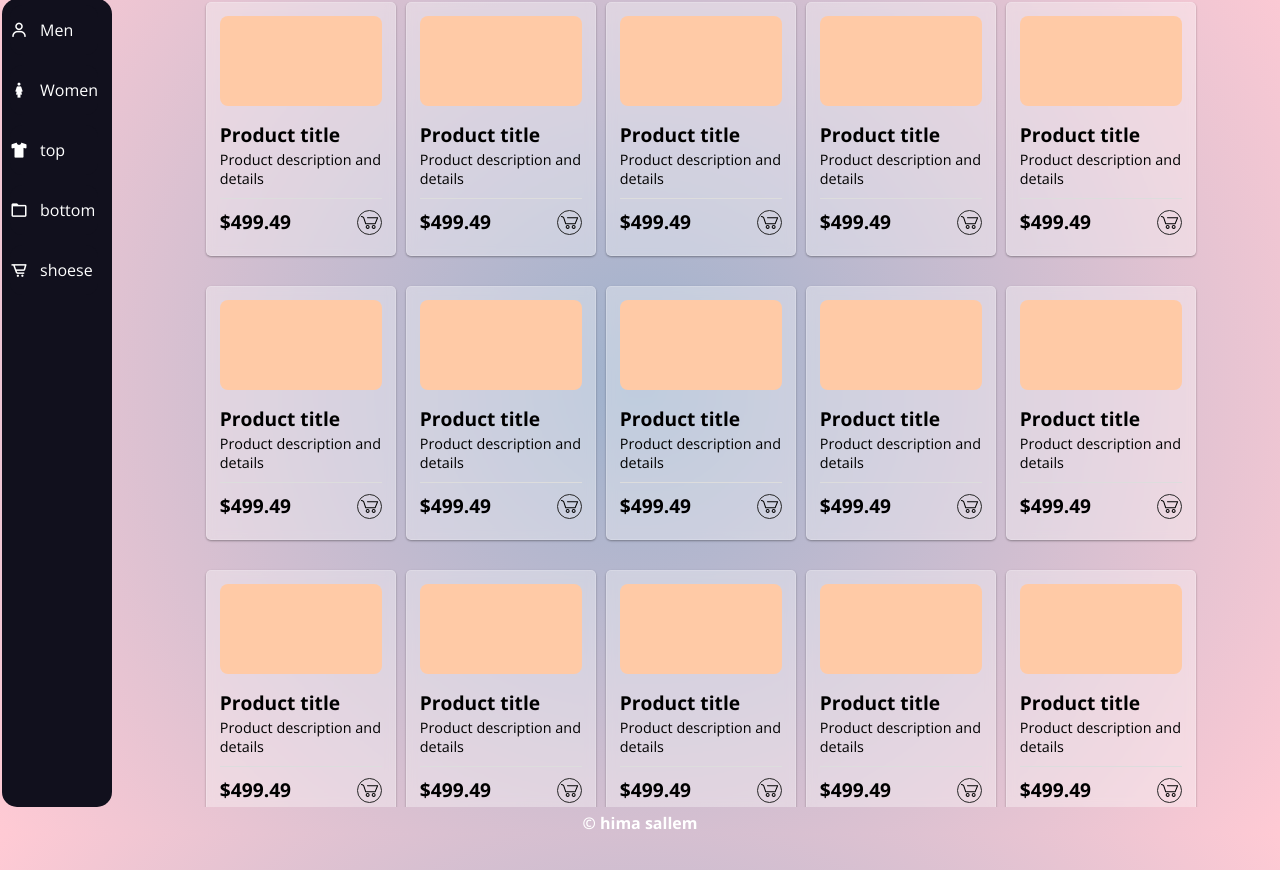
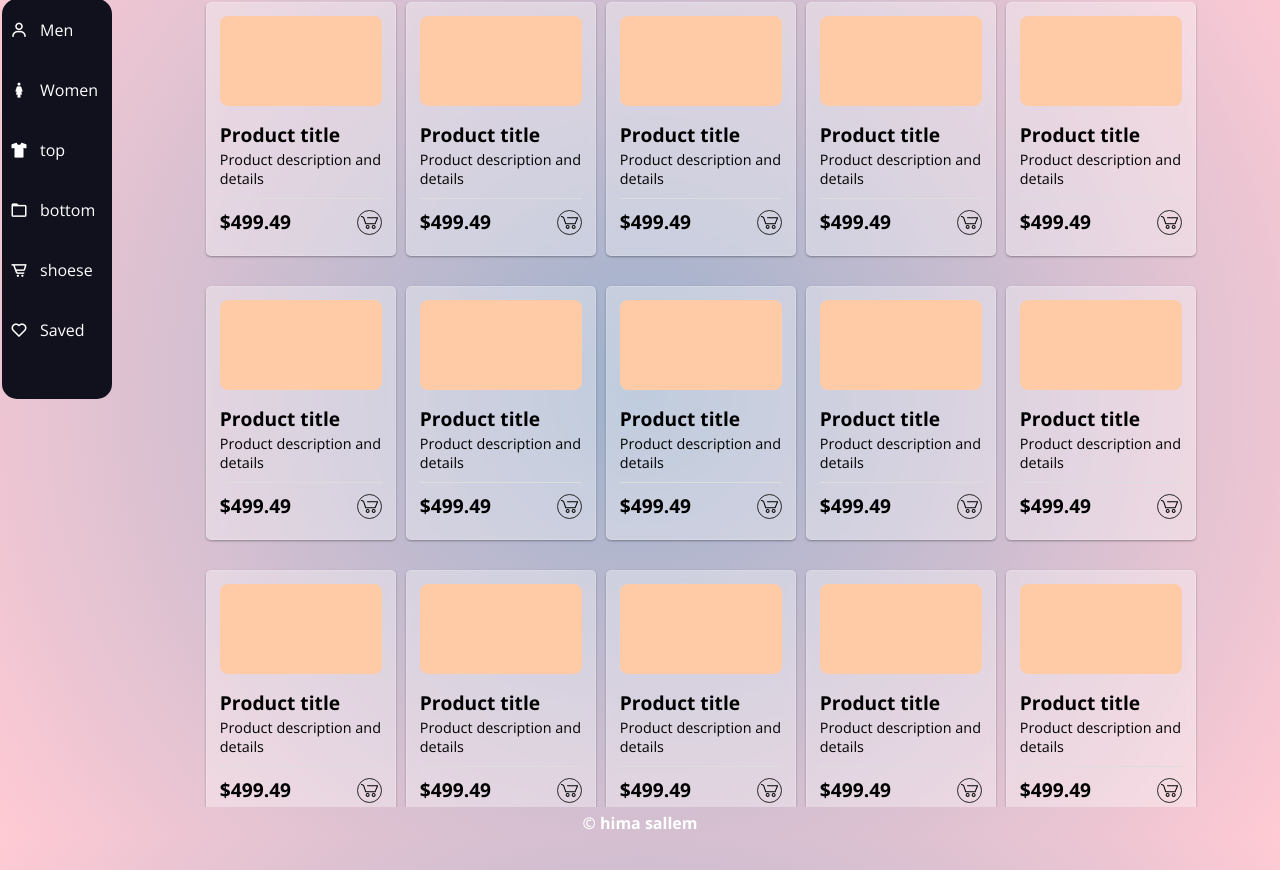
Before and after one commit to himafr/classy, a Node server app: page /products in a window 1280 px wide. Shown: the part 59-929 px from the top of the page. Run offline with Node 20, Linux system fonts and the light colour scheme.

Commit message:
Update products.css

```diff
--- a/public/css/products.css
+++ b/public/css/products.css
@@ -103,7 +103,7 @@
 /* aside */
 aside>div{
   height: 83vh;
-  max-height:300px;
+
     /* overflow-x: auto; */
     overflow-y: auto;
 }
@@ -302,3 +302,6 @@
     width: 170px;
    }
 }
+.aside{
+  max-height:400px;
+}
```
